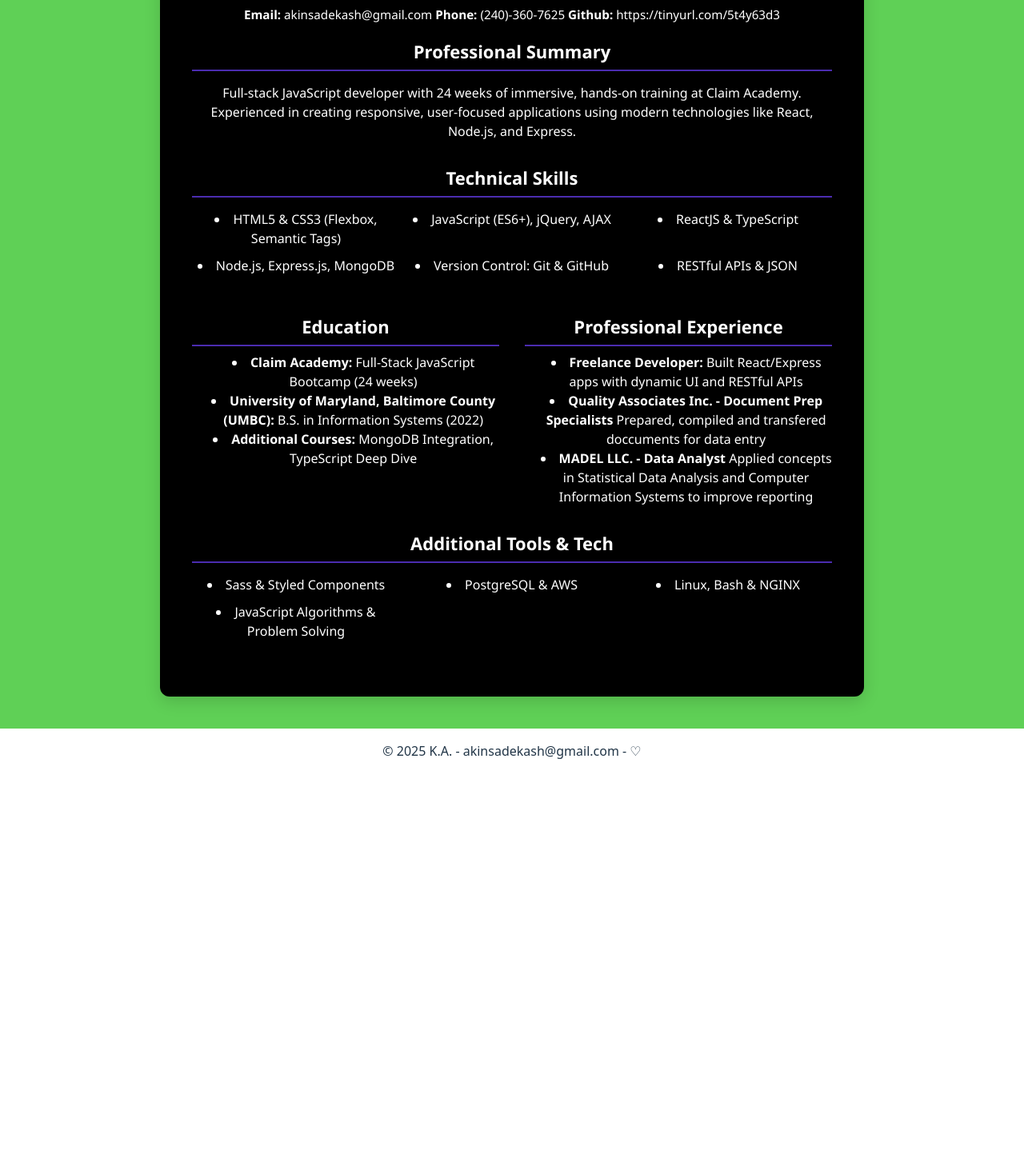
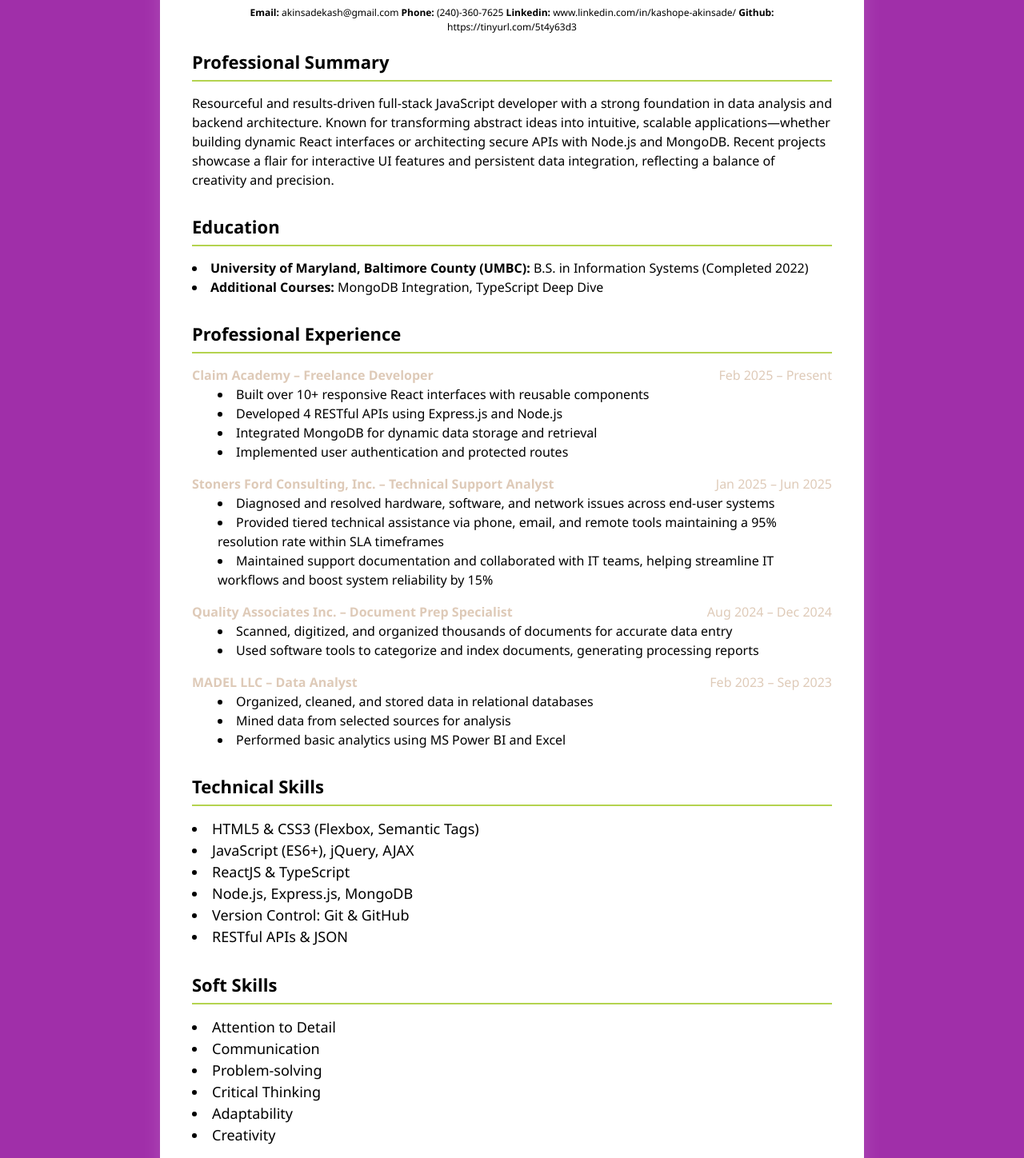
Before and after one commit to helloeverybodywoowoowoo/resume-react, a React (Vite) app: page /resume-react/Resume in a window 1280 px wide. Shown: the part 242-1690 px from the top of the page at 80% size. Before the commit the page ends 1209 px from the top, so only its background shows below. Built offline with nearby package versions, Linux system fonts and the light colour scheme.

Commit message:
fixing resume n ecom page

```diff
--- a/src/pages/Ecom/Ecom.tsx
+++ b/src/pages/Ecom/Ecom.tsx
@@ -6,6 +6,8 @@
     <div>
     <h1 style={{ textAlign: "center", marginTop: "24px" }}> The Sims Reading List </h1>
     <li style={{ textAlign: "center", marginTop: "12px" }}>Here are some titles that might enhance your understanding of some of the background and social issues entertained in The Sims. Warning: all are filled with provocative ideas; Maxis disavows any responsibility for encouraging deep thought.</li>
+    <li style={{ textAlign: "center", marginTop: "12px" }}>In one of my favorite game series, The Sims, The Sims 1 originally came with a list of recommend reading, so don't even THINK about loading into Create-a-Sim until you've read Notes on the Synthesis of Form by Christopher W. Alexander</li>
+
     <ProductGrid />
     </div>
     );
--- a/src/pages/Resume/Resume.css
+++ b/src/pages/Resume/Resume.css
@@ -5,6 +5,8 @@
   background-color: #5fd056; /* Vibrant, fresh green */
   min-height: 100vh;
   font-family: 'Segoe UI', Tahoma, Geneva, Verdana, sans-serif;
+  text-align: left;
+  filter:invert()
 }
 
 .resume-box {
@@ -14,7 +16,7 @@
   max-width: 800px;
   box-shadow: 0 6px 20px rgba(0, 0, 0, 0.15);
   border-radius: 12px;
-  color: #a7048400;
+  /* color: #a7048400; */
   transition: box-shadow 0.3s ease;
 }
 
@@ -48,7 +50,8 @@
 }
 
 .skills-list {
-  display: grid;
+  font-size: 18px;
+  display: block;
   grid-template-columns: repeat(auto-fit, minmax(200px, 1fr));
   gap: 10px;
   list-style: disc inside;
@@ -89,9 +92,10 @@
 
 .contact-info {
   margin-top: 0.5rem;
-  font-size: 0.95rem;
+  font-size: 0.75rem;
   line-height: 1.5;
   color: #ffffff;
+  text-align: center;
 }
 
 .contact-info p {
--- a/src/pages/Resume/Resume.tsx
+++ b/src/pages/Resume/Resume.tsx
@@ -12,13 +12,72 @@
 
         </header>
         <section className="contact-info">
-          <p><strong>Email:</strong> akinsadekash@gmail.com <strong> Phone:</strong> (240)-360-7625<strong> Github:</strong> https://tinyurl.com/5t4y63d3</p>
+          <p><strong>Email:</strong> akinsadekash@gmail.com <strong> Phone:</strong> (240)-360-7625<strong> Linkedin:</strong> www.linkedin.com/in/kashope-akinsade/<strong> Github:</strong> https://tinyurl.com/5t4y63d3</p>
         </section>
         <section className="resume-section">
           <h2>Professional Summary</h2>
           <p>
-            Full-stack JavaScript developer with 24 weeks of immersive, hands-on training at Claim Academy. Experienced in creating responsive, user-focused applications using modern technologies like React, Node.js, and Express.
-          </p>
+            Resourceful and results-driven full-stack JavaScript developer with a strong foundation in data analysis and backend architecture. Known for transforming abstract ideas into intuitive, scalable applications—whether building dynamic React interfaces or architecting secure APIs with Node.js and MongoDB. Recent projects showcase a flair for interactive UI features and persistent data integration, reflecting a balance of creativity and precision.</p>
+        </section>
+
+        <section className="resume-section">
+          <h2>Education</h2>
+          <ul>
+            <li><strong>University of Maryland, Baltimore County (UMBC):</strong> B.S. in Information Systems (Completed 2022)</li>
+            <li><strong>Additional Courses:</strong> MongoDB Integration, TypeScript Deep Dive</li>
+          </ul>
+        </section>
+
+        <section className="resume-section">
+          <h2>Professional Experience</h2>
+            <div style={{ marginBottom: '1rem' }}>
+              <div style={{ display: 'flex', justifyContent: 'space-between' }}>
+                <strong>Claim Academy – Freelance Developer</strong>
+                <span>Feb 2025 – Present</span>
+              </div>
+              <ul style={{ marginLeft: '2rem' }}>
+                <li>Built over 10+ responsive React interfaces with reusable components</li>
+                <li>Developed 4 RESTful APIs using Express.js and Node.js</li>
+                <li>Integrated MongoDB for dynamic data storage and retrieval</li>
+                <li>Implemented user authentication and protected routes</li>
+              </ul>
+            </div>
+
+            <div style={{ marginBottom: '1rem' }}>
+              <div style={{ display: 'flex', justifyContent: 'space-between' }}>
+                <strong>Stoners Ford Consulting, Inc. – Technical Support Analyst</strong>
+                <span>Jan 2025 – Jun 2025</span>
+              </div>
+              <ul style={{ marginLeft: '2rem' }}>
+                <li>Diagnosed and resolved hardware, software, and network issues across end-user systems</li>
+                <li>Provided tiered technical assistance via phone, email, and remote tools maintaining a 95% resolution rate within SLA timeframes</li>
+                <li>Maintained support documentation and collaborated with IT teams, helping streamline IT workflows and boost system reliability by 15%</li>
+              </ul>
+            </div>
+
+            <div style={{ marginBottom: '1rem' }}>
+              <div style={{ display: 'flex', justifyContent: 'space-between' }}>
+                <strong>Quality Associates Inc. – Document Prep Specialist</strong>
+                <span>Aug 2024 – Dec 2024</span>
+              </div>
+              <ul style={{ marginLeft: '2rem' }}>
+                <li>Scanned, digitized, and organized thousands of documents for accurate data entry</li>
+                <li>Used software tools to categorize and index documents, generating processing reports</li>
+              </ul>
+            </div>
+
+            <div style={{ marginBottom: '1rem' }}>
+              <div style={{ display: 'flex', justifyContent: 'space-between' }}>
+                <strong>MADEL LLC – Data Analyst</strong>
+                <span>Feb 2023 – Sep 2023</span>
+              </div>
+              <ul style={{ marginLeft: '2rem' }}>
+                <li>Organized, cleaned, and stored data in relational databases</li>
+                <li>Mined data from selected sources for analysis</li>
+                <li>Performed basic analytics using MS Power BI and Excel</li>
+              </ul>
+            </div>
+
         </section>
 
         <section className="resume-section">
@@ -33,7 +92,27 @@
           </ul>
         </section>
 
-        <section className="resume-section two-column">
+        <section className="resume-section">
+          <h2>Soft Skills</h2>
+          <ul className="skills-list">
+            <li>Attention to Detail	</li>
+            <li>Communication</li>
+            <li>Problem-solving</li>
+            <li>Critical Thinking</li>
+            <li>Adaptability</li>
+            <li>Creativity</li>
+          </ul>
+        </section>
+
+        <section className="resume-section">
+          <h2>Certifications</h2>
+          <ul className="skills-list">
+            <li>AWS Certified Cloud Practitioner</li>
+            <li>AWS Certified SysOps Administrator Associate </li>
+          </ul>
+        </section>
+
+        {/* <section className="resume-section two-column">
           <div className="column">
             <h2>Education</h2>
             <ul>
@@ -50,7 +129,7 @@
               <li><strong>MADEL LLC. - Data Analyst </strong> Applied concepts in Statistical Data Analysis and Computer Information Systems to improve reporting </li>
             </ul>
           </div>
-        </section>
+        </section> */}
 
         {/* <section className="resume-section">
           <h2>Bootcamp Coursework</h2>
```
